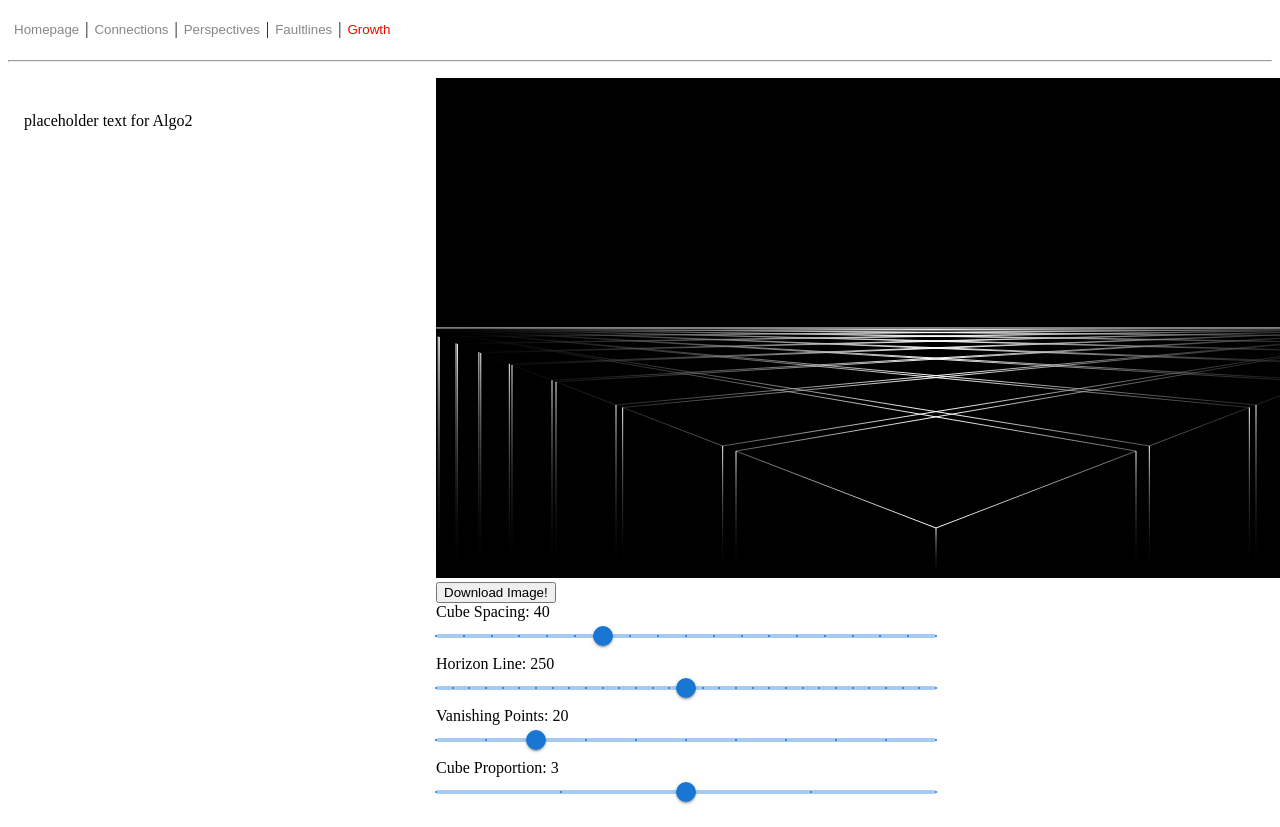
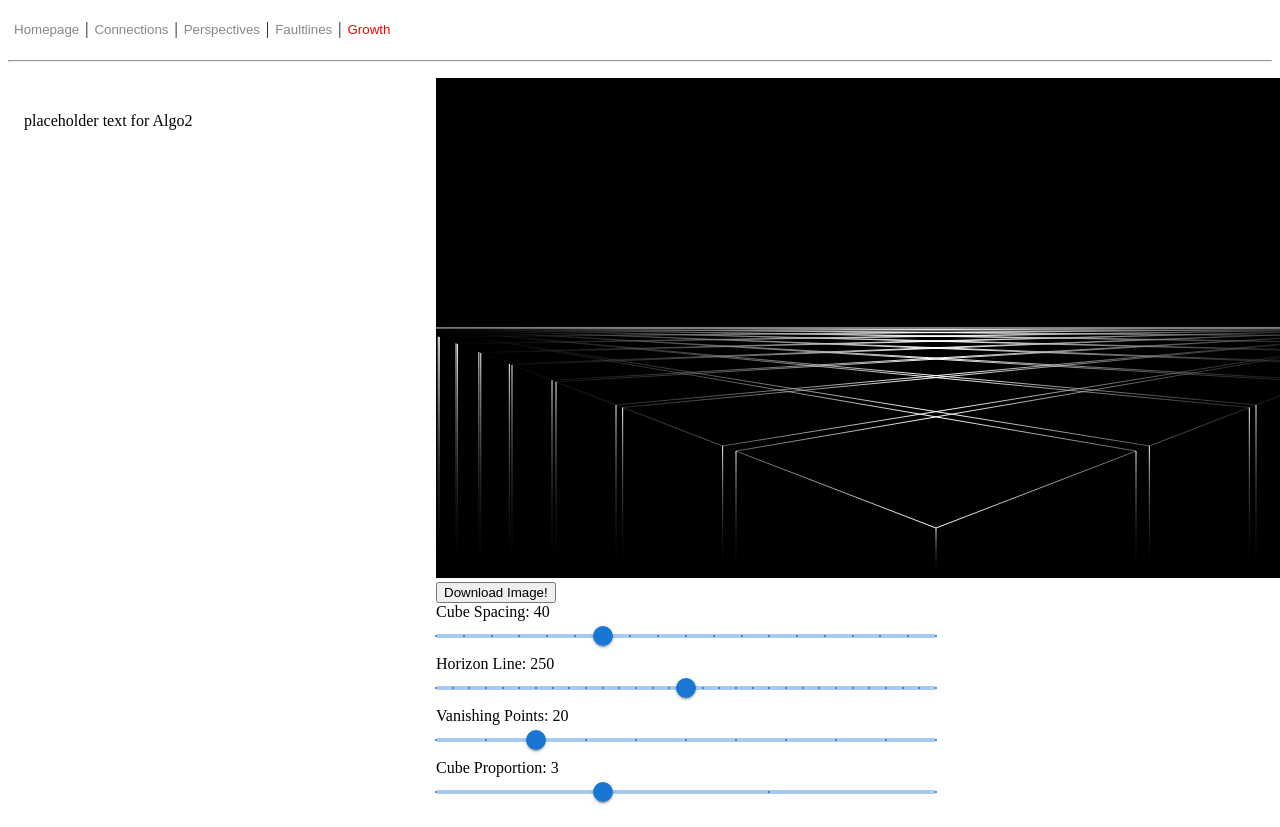
Before and after one commit to snowiedragon/BoriSnow.github.io, a React (Vite) app: page / in a window 1280 px wide. Both pictures are taken after a click on the button "Perspectives". Shown: the top 827 px of the page. Built offline with nearby package versions, Linux system fonts and the light colour scheme.

Commit message:
perspective slider-fix and index title change

```diff
--- a/index.html
+++ b/index.html
@@ -2,9 +2,9 @@
 <html lang="en">
   <head>
     <meta charset="UTF-8" />
-    <link rel="icon" type="image/svg+xml" href="/vite.svg" />
+    <!-- <link rel="icon" type="image/svg+xml" href="/vite.svg" /> -->
     <meta name="viewport" content="width=device-width, initial-scale=1.0" />
-    <title>Snowie Testsite</title>
+    <title>Snowie's Algorithmic Art</title>
   </head>
   <body>
     <div id="root"></div>
--- a/src/components/perspective.jsx
+++ b/src/components/perspective.jsx
@@ -262,7 +262,7 @@
                 step={1}
                 marks={true}
                 track={false}
-                min={1}
+                min={2}
                 max={5}
                 value={cubeProportion}
                 onChange={cubeProportionUpdate}
```
